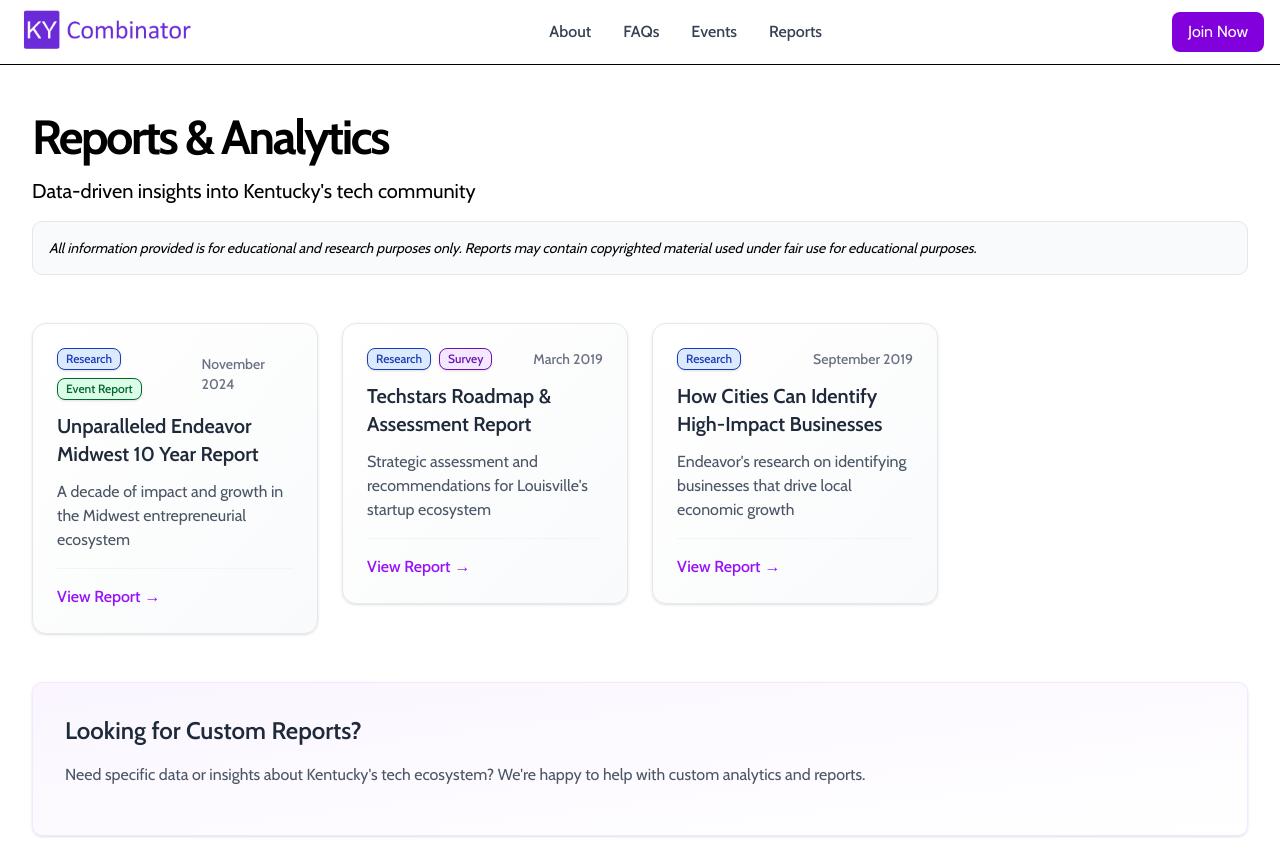
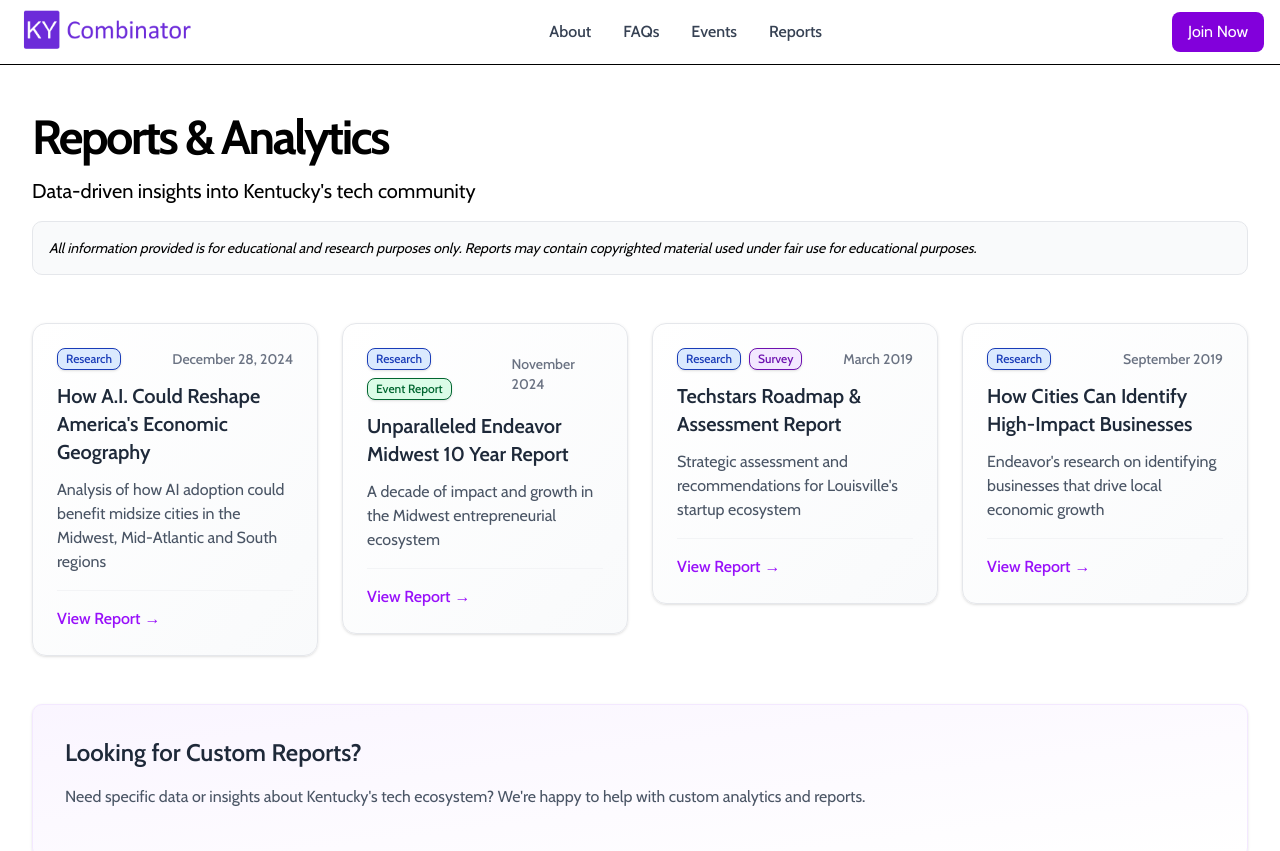
Before and after one commit to KYCombinator/website, a Next.js app: page /reports in a window 1280 px wide. Shown: the top 851 px of the page. Built offline with nearby package versions, Linux system fonts and the light colour scheme.

Commit message:
add static omponent field

```diff
--- a/src/app/reports/data.ts
+++ b/src/app/reports/data.ts
@@ -26,9 +26,19 @@ export interface Report {
   date: string
   badges: (keyof typeof badges)[]
   file?: string
+  component?: React.ComponentType
 }
 
 export const reports: Report[] = [
+    {
+        slug: "nytimes-ai-geography",
+        title: "How A.I. Could Reshape America's Economic Geography",
+        description: "Analysis of how AI adoption could benefit midsize cities in the Midwest, Mid-Atlantic and South regions",
+        status: "Published",
+        date: "December 28, 2024",
+        badges: ["research"],
+        file: "/reports/NYTimes_AI_Geography_20241228.pdf"
+        },
     {
     slug: "endeavor-midwest-10-year",
     title: "Unparalleled Endeavor Midwest 10 Year Report",
```
